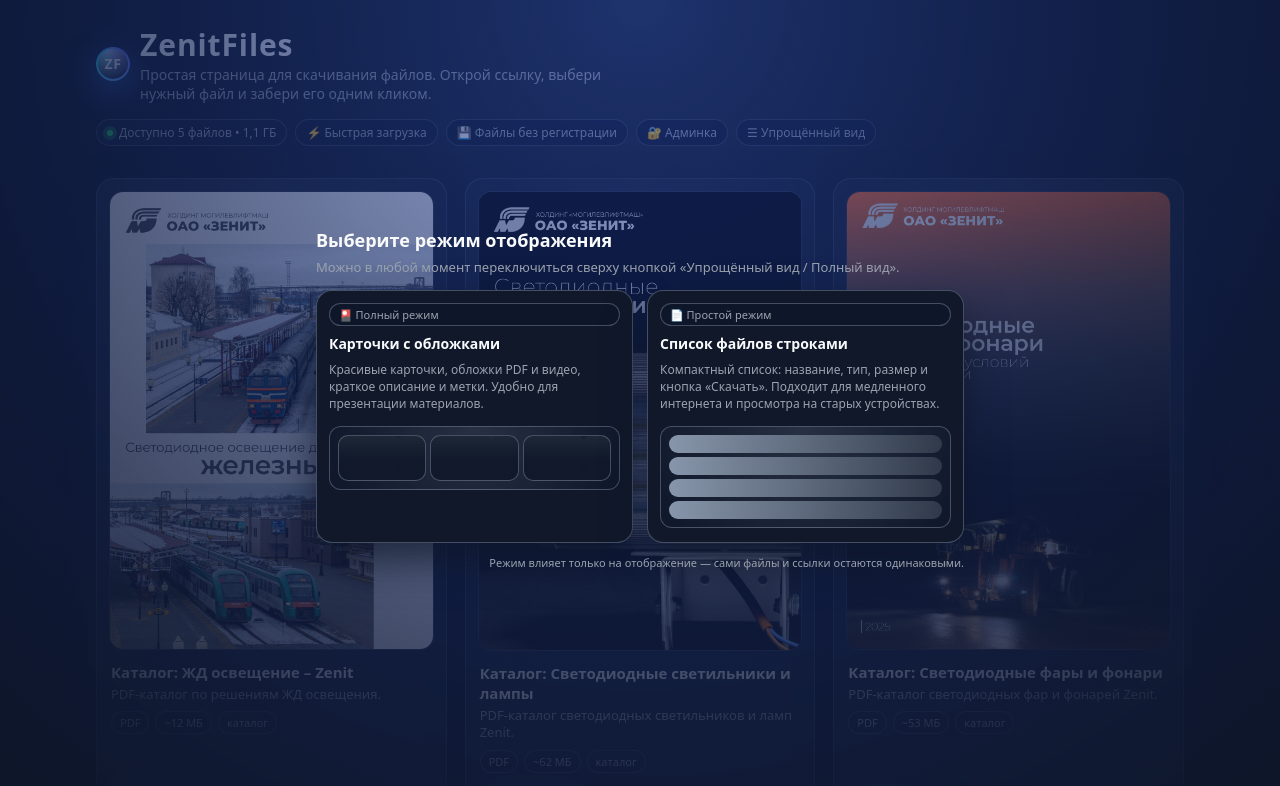
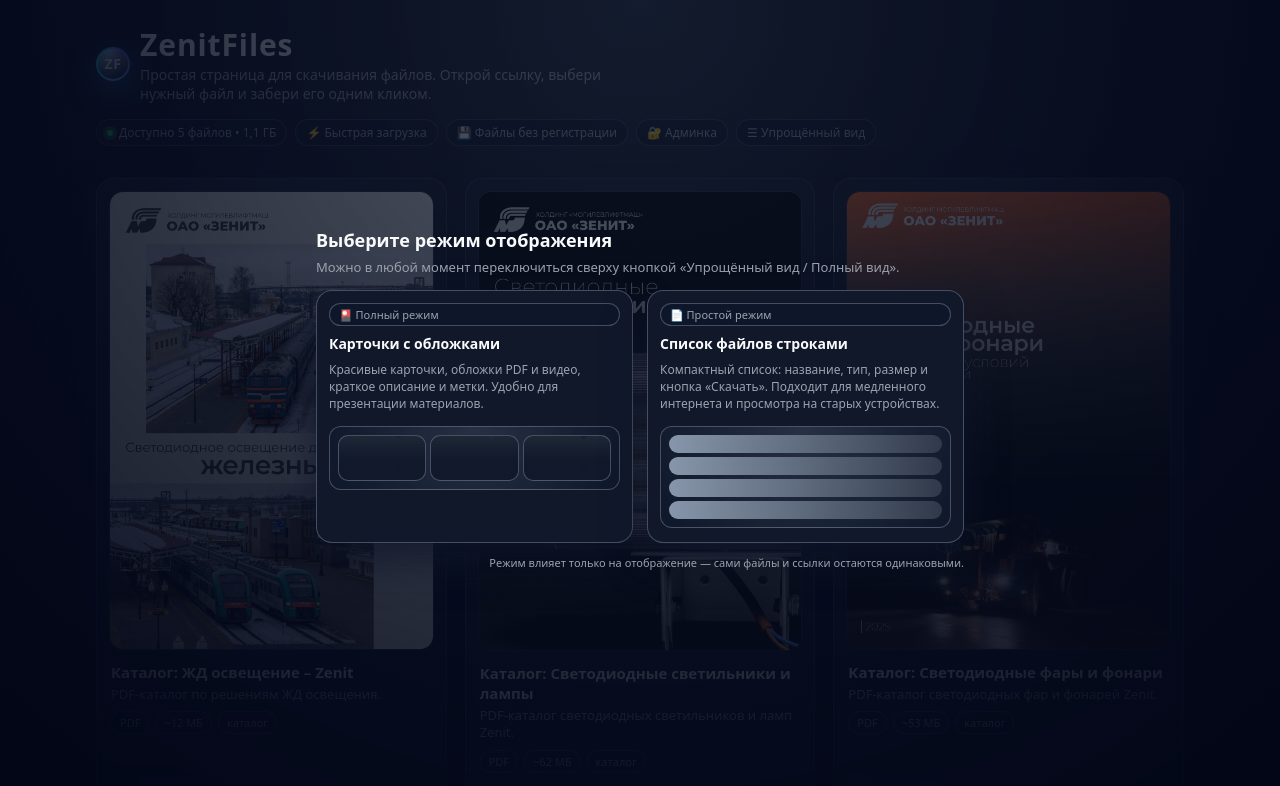
Before and after one commit to AlekseySavelev/zenitfiles, a plain HTML site: page index.html in a window 1280 px wide. Shown: the top 786 px of the page. Drawn offline with Linux system fonts and the light colour scheme; no server answers.

Commit message:
fix: ModeChoser backgrund color

```diff
--- a/index.html
+++ b/index.html
@@ -442,7 +442,7 @@
     #mode-chooser {
       position: fixed;
       inset: 0;
-      background: radial-gradient(circle at top, rgba(30, 64, 175, 0.45), rgba(15, 23, 42, 0.96));
+      background: radial-gradient(circle at top, rgba(15, 23, 42, 0.7), rgba(2, 6, 23, 0.97));
       display: flex;
       align-items: center;
       justify-content: center;
```
